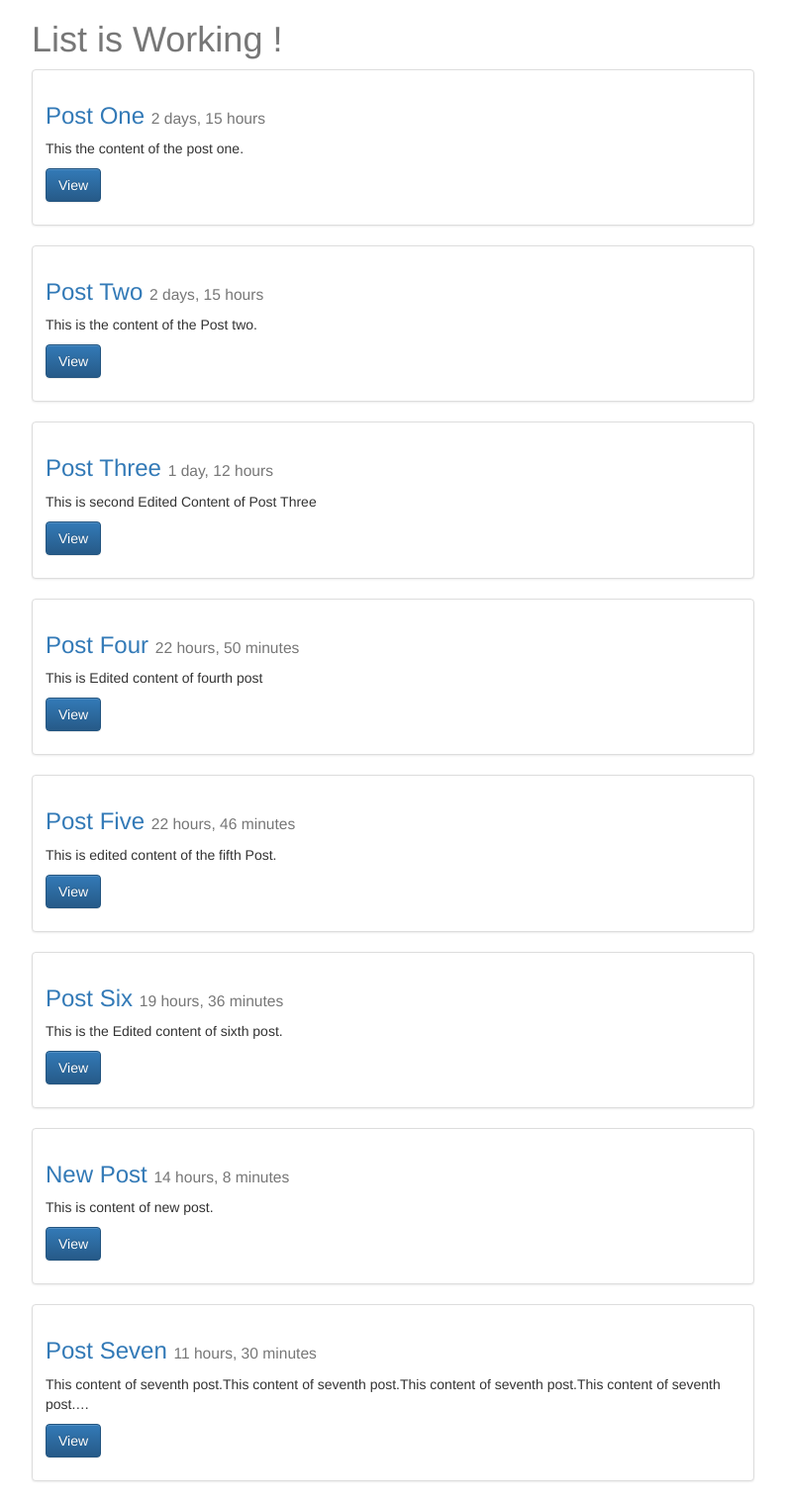
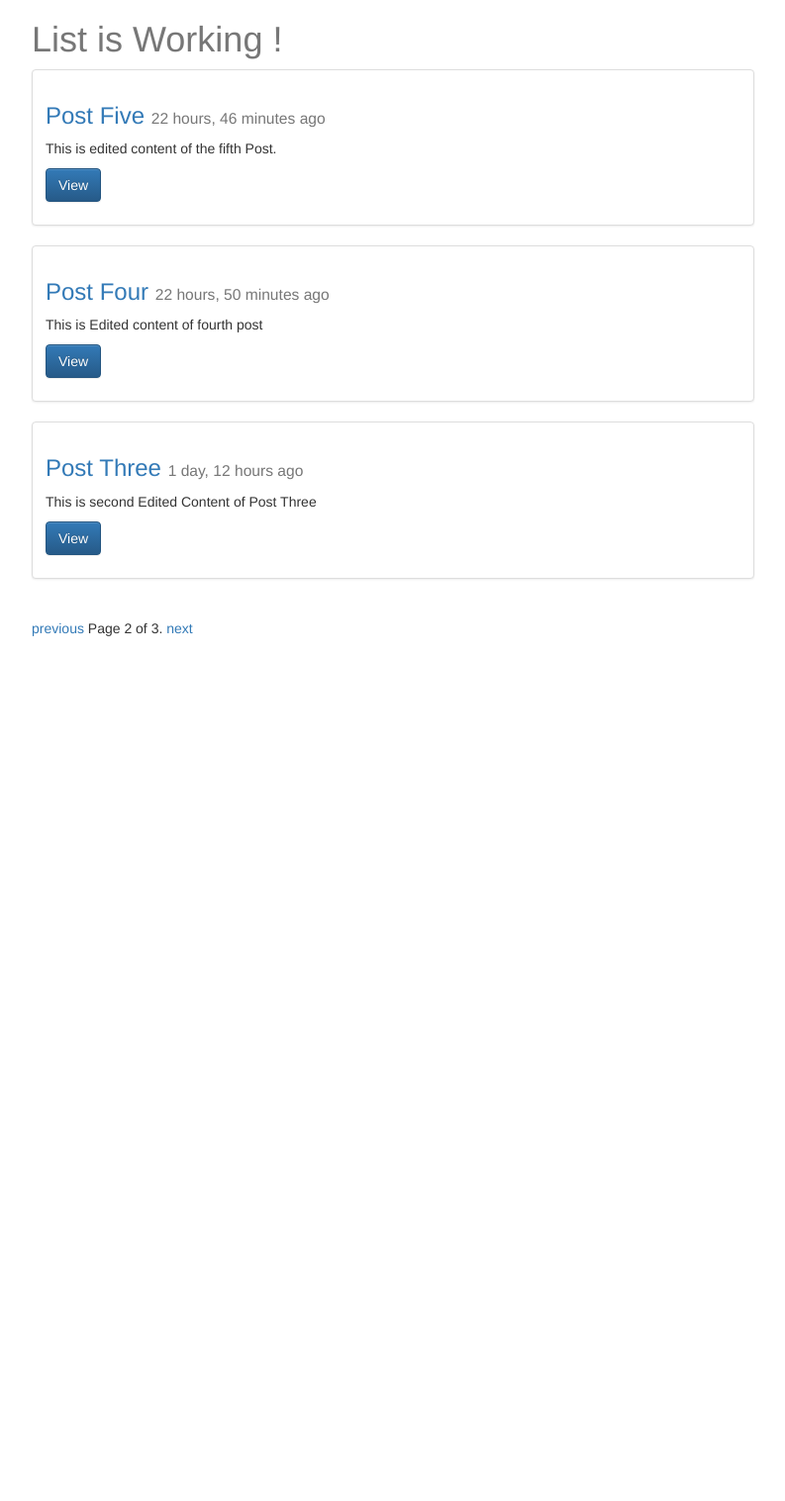
Before and after one commit to 10zinten/blogjango19, a Django app: page /posts/?page=2 in a window 1280 px wide. Shown: the whole page at 99% size, without its empty margins (243-1036 px from the left). After the commit the page ends 643 px from the top, so only its background shows below. Run offline with Django 3.2, Linux system fonts and the light colour scheme; data comes from the database, SQL or seed files in the repository; some libraries are stand-ins or nearby versions.

Commit message:
Add Pagination by Query set

```diff
--- a/src/posts/models.py
+++ b/src/posts/models.py
@@ -20,3 +20,6 @@ class Post(models.Model):
 	def get_absolute_url(self):
 		return reverse("posts:detail", kwargs={"id": self.id})
 		#return "/posts/%s/" %(self.id)
+
+	class Meta:
+		ordering = ["-timestamp", "-updated"]
--- a/src/posts/views.py
+++ b/src/posts/views.py
@@ -1,9 +1,11 @@
 from django.contrib import messages
 from django.http import HttpResponse, HttpResponseRedirect
 from django.shortcuts import render, get_object_or_404, redirect
+from django.core.paginator import Paginator, EmptyPage, PageNotAnInteger
 
 from .forms import PostForm
 from .models import Post
+
 
 def post_create(request):
 	form = PostForm(request.POST or None)
@@ -18,6 +20,7 @@ def post_create(request):
 	}
 	return render(request, "post_form.html", context)
 
+
 def post_detail(request, id=None): #retrieve
 	instance = get_b=get_object_or_404(Post, id=id)
 	context = {
@@ -26,13 +29,29 @@ def post_detail(request, id=None): #retrieve
 	}
 	return render(request, "post_detail.html", context)
 
+
 def post_list(request): #list items
-	queryset = Post.objects.all()
+	queryset_list = Post.objects.all() #.order_by('-timestamp')
+	paginator = Paginator(queryset_list, 3) # Show 25 contacts per page
+	page_request_var = "page"
+	page = request.GET.get(page_request_var)
+
+	try:
+		queryset = paginator.page(page)
+	except PageNotAnInteger:
+		# If page is not an integer, deliver first page.
+		queryset = paginator.page(1)
+	except EmptyPage:
+		# If page is out of range (e.g. 9999), deliver last page of results.
+		queryset = paginator.page(paginator.num_pages)
+
 	context = {
-		"object_lists": queryset,
-		"title": "List"
-	 }
+	"object_lists": queryset,
+	"title": "List",
+	"page_request_var": page_request_var
+	}
 	return render(request, "post_list.html", context)
+
 
 def post_update(request, id=None):
 	instance = get_object_or_404(Post, id=id)
@@ -50,6 +69,7 @@ def post_update(request, id=None):
 	}
 	return render(request, "post_form.html", context)
 
+
 def post_delete(request, id=None):
 	instance = get_object_or_404(Post, id=id)
 	instance.delete()
--- a/src/templates/post_detail.html
+++ b/src/templates/post_detail.html
@@ -8,7 +8,7 @@
 
 {% block content %}
 	<div class='col-sm-8 col-sm-offset-2'>
-		<h1> {{ title }} <small>{{ instance.timestamp }}</small></h1>
+		<h1> {{ title }} <small>{{ instance.timestamp }} ago </small></h1>
 
 		{{ instance.content|linebreaks }}<br/>
 		<hr/>
--- a/src/templates/post_list.html
+++ b/src/templates/post_list.html
@@ -10,7 +10,7 @@
 					<div class="thumbnail">
 					  <!-- <img src="..." alt="..."> -->
 					  <div class="caption">
-						    <h3><a href='{{ obj.get_absolute_url }}'>{{ obj.title }}</a>   <small>{{ obj.timestamp|timesince }}</small></h3>
+					    <h3><a href='{{ obj.get_absolute_url }}'>{{ obj.title }}</a>   <small>{{ obj.timestamp|timesince }} ago </small></h3>
 					    <p>{{ obj.content|linebreaks|truncatechars:120 }}</p>
 					    <p><a href="{{ obj.get_absolute_url }}" class="btn btn-primary" role="button">View</a></p>
 					  </div>
@@ -20,6 +20,22 @@
 			</div>
 			<!-- {% cycle "" "<div class='col-sm-12'><hr/></div></div><div class='row'>" %} -->
 		{% endfor %}
+
+		<div class="pagination">
+		    <span class="step-links">
+		        {% if object_lists.has_previous %}
+		            <a href="?{{ page_request_var }}={{ object_lists.previous_page_number }}">previous</a>
+		        {% endif %}
+
+		        <span class="current">
+		            Page {{ object_lists.number }} of {{ object_lists.paginator.num_pages }}.
+		        </span>
+
+		        {% if object_lists.has_next %}
+		            <a href="?{{ page_request_var }}={{ object_lists.next_page_number }}">next</a>
+		        {% endif %}
+		    </span>
+		</div>
 	</div>
 
 {% endblock content %}
```
Lines whose indentation alone changed are shown as unchanged.
